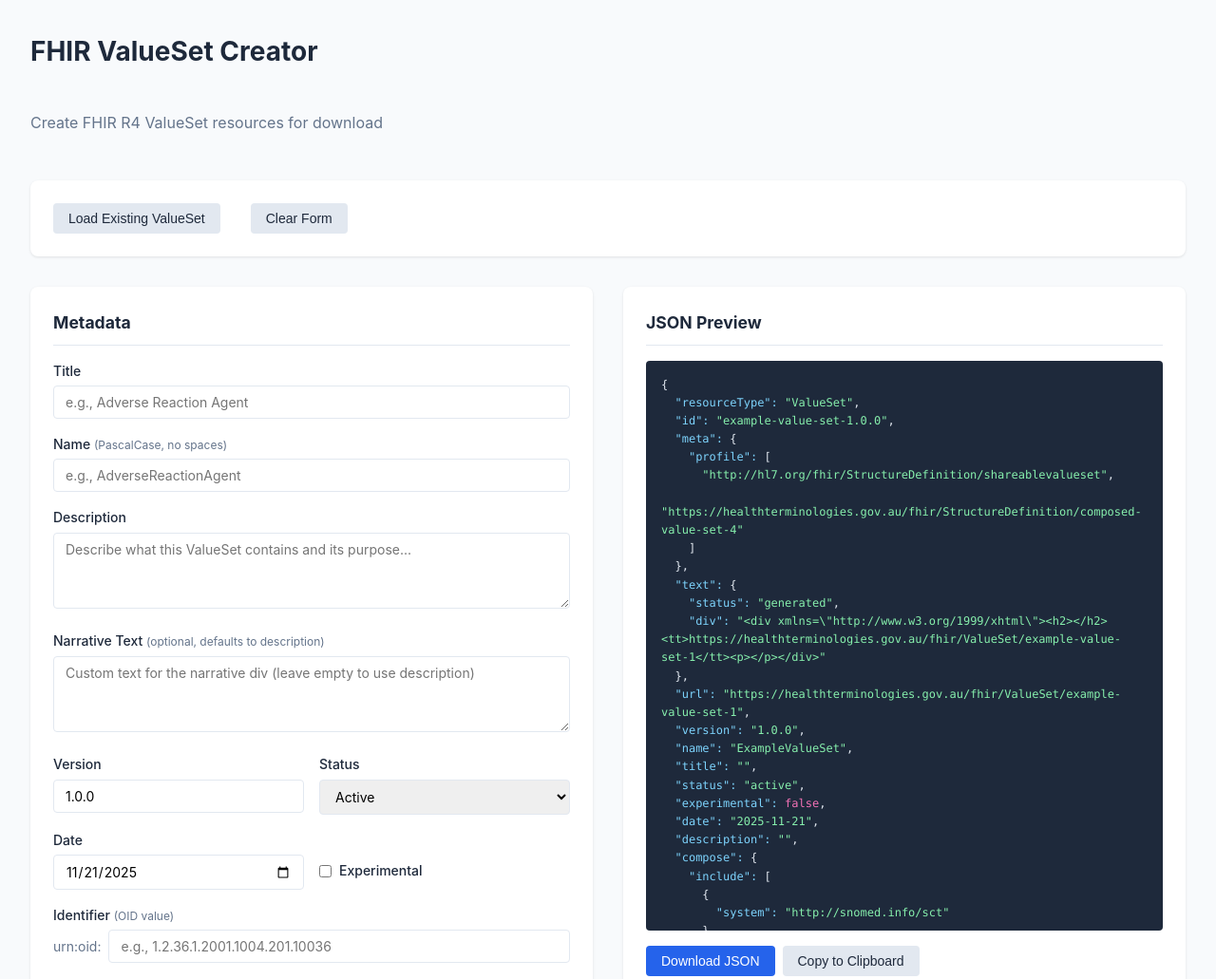
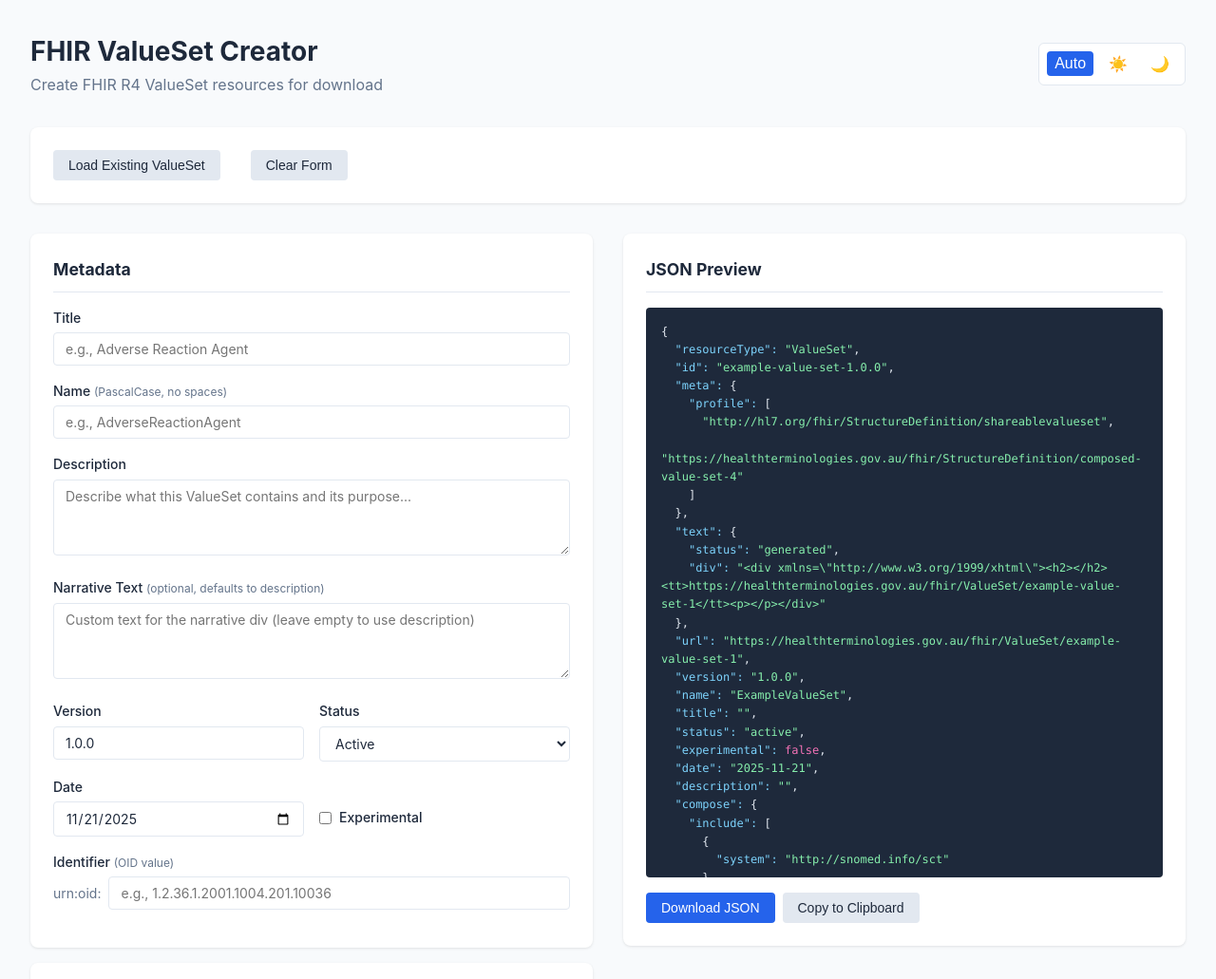
Before and after one commit to MattCordell/Stoker, a plain HTML site: page index.html in a window 1280 px wide. Shown: the top 1031 px of the page at 95% size. Drawn offline with Linux system fonts and the light colour scheme.

Commit message:
Support for dark/light mode toggle.

```diff
--- a/index.html
+++ b/index.html
@@ -16,6 +16,37 @@
             --success: #22c55e;
             --warning: #f59e0b;
             --error: #ef4444;
+            --input-bg: #ffffff;
+            --json-bg: #1e293b;
+            --json-text: #e2e8f0;
+        }
+
+        [data-theme="dark"] {
+            --primary: #3b82f6;
+            --primary-dark: #2563eb;
+            --bg: #0f172a;
+            --card-bg: #1e293b;
+            --text: #f1f5f9;
+            --text-muted: #94a3b8;
+            --border: #334155;
+            --input-bg: #0f172a;
+            --json-bg: #020617;
+            --json-text: #e2e8f0;
+        }
+
+        @media (prefers-color-scheme: dark) {
+            :root:not([data-theme="light"]) {
+                --primary: #3b82f6;
+                --primary-dark: #2563eb;
+                --bg: #0f172a;
+                --card-bg: #1e293b;
+                --text: #f1f5f9;
+                --text-muted: #94a3b8;
+                --border: #334155;
+                --input-bg: #0f172a;
+                --json-bg: #020617;
+                --json-text: #e2e8f0;
+            }
         }
 
         * {
@@ -99,6 +130,8 @@
             border-radius: 4px;
             font-size: 0.875rem;
             font-family: inherit;
+            background: var(--input-bg);
+            color: var(--text);
         }
 
         input:focus,
@@ -230,8 +263,8 @@
         }
 
         .json-preview {
-            background: #1e293b;
-            color: #e2e8f0;
+            background: var(--json-bg);
+            color: var(--json-text);
             padding: 1rem;
             border-radius: 4px;
             font-family: 'Monaco', 'Menlo', 'Courier New', monospace;
@@ -305,12 +338,65 @@
         .code-system-select {
             margin-bottom: 0.5rem;
         }
+
+        .header-row {
+            grid-column: 1 / -1;
+            display: flex;
+            justify-content: space-between;
+            align-items: center;
+            flex-wrap: wrap;
+            gap: 1rem;
+        }
+
+        .header-title {
+            display: flex;
+            flex-direction: column;
+        }
+
+        .theme-toggle {
+            display: flex;
+            align-items: center;
+            gap: 0.5rem;
+            padding: 0.5rem;
+            background: var(--card-bg);
+            border: 1px solid var(--border);
+            border-radius: 6px;
+        }
+
+        .theme-toggle button {
+            background: none;
+            border: none;
+            padding: 0.25rem 0.5rem;
+            border-radius: 4px;
+            cursor: pointer;
+            font-size: 1rem;
+            color: var(--text-muted);
+            transition: all 0.2s;
+        }
+
+        .theme-toggle button:hover {
+            background: var(--border);
+        }
+
+        .theme-toggle button.active {
+            background: var(--primary);
+            color: white;
+        }
     </style>
 </head>
 <body>
     <div class="container">
-        <h1>FHIR ValueSet Creator</h1>
-        <p class="subtitle">Create FHIR R4 ValueSet resources for download</p>
+        <div class="header-row">
+            <div class="header-title">
+                <h1 style="margin-bottom: 0;">FHIR ValueSet Creator</h1>
+                <p class="subtitle" style="margin-bottom: 0;">Create FHIR R4 ValueSet resources for download</p>
+            </div>
+            <div class="theme-toggle">
+                <button id="theme-system" onclick="setTheme('system')" title="System">Auto</button>
+                <button id="theme-light" onclick="setTheme('light')" title="Light">☀️</button>
+                <button id="theme-dark" onclick="setTheme('dark')" title="Dark">🌙</button>
+            </div>
+        </div>
 
         <div class="load-section card">
             <input type="file" id="loadFile" accept=".json">
@@ -537,6 +623,40 @@
     <div id="notification" class="notification"></div>
 
     <script>
+        // Theme handling
+        function setTheme(theme) {
+            localStorage.setItem('theme', theme);
+            applyTheme(theme);
+            updateThemeButtons(theme);
+        }
+
+        function applyTheme(theme) {
+            if (theme === 'dark') {
+                document.documentElement.setAttribute('data-theme', 'dark');
+            } else if (theme === 'light') {
+                document.documentElement.setAttribute('data-theme', 'light');
+            } else {
+                document.documentElement.removeAttribute('data-theme');
+            }
+        }
+
+        function updateThemeButtons(theme) {
+            document.querySelectorAll('.theme-toggle button').forEach(btn => {
+                btn.classList.remove('active');
+            });
+            const activeBtn = document.getElementById(`theme-${theme}`);
+            if (activeBtn) activeBtn.classList.add('active');
+        }
+
+        function initTheme() {
+            const saved = localStorage.getItem('theme') || 'system';
+            applyTheme(saved);
+            updateThemeButtons(saved);
+        }
+
+        // Initialize theme immediately to prevent flash
+        initTheme();
+
         // Configuration data
         let publishers = [];
         let copyrights = [];
```
